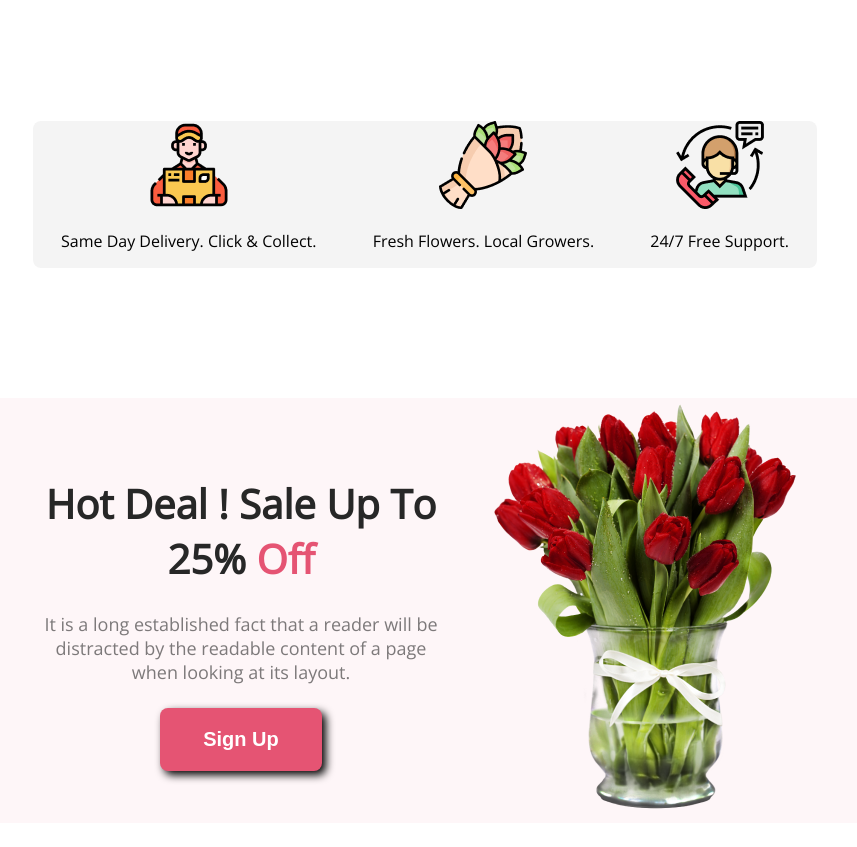
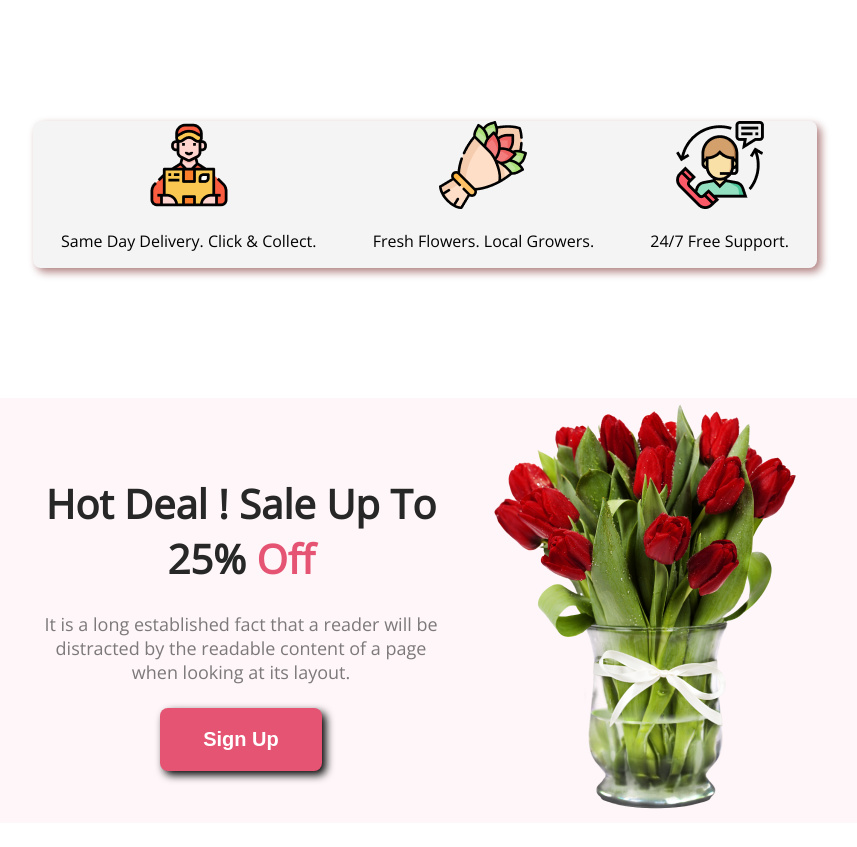
Before and after one commit to mdmonir1122/flower-shop-homepage, a plain HTML site: page index.html in a window 1280 px wide. Shown: the part 1980-2827 px from the top of the page, without its empty margins (215-1072 px from the left). Drawn offline with nearby package versions, Linux system fonts and the light colour scheme.

Commit message:
bug fixed

```diff
--- a/style.css
+++ b/style.css
@@ -69,12 +69,14 @@ header {
   text-align: center;
   gap: 20px;
   margin: 50px 40px 32px 40px;
+
 }
 .flower-img-container {
   width: 464px;
   height: 538px;
   border-radius: 300px 300px 0px 0px;
   background: rgba(167, 33, 98, 0.15);
+
 }
 .flower-align {
 }
@@ -97,10 +99,12 @@ header {
   border-radius: 8px;
   background: rgba(39, 39, 39, 0.05);
   margin: 200px 240px 130px 240px;
+  box-shadow: 4px 4px 8px rgb(176, 128, 128);
 }
 .service {
   text-align: center;
 }
+
 /* --------hot deals section style------ */
 span {
   color: #e55473;
```
